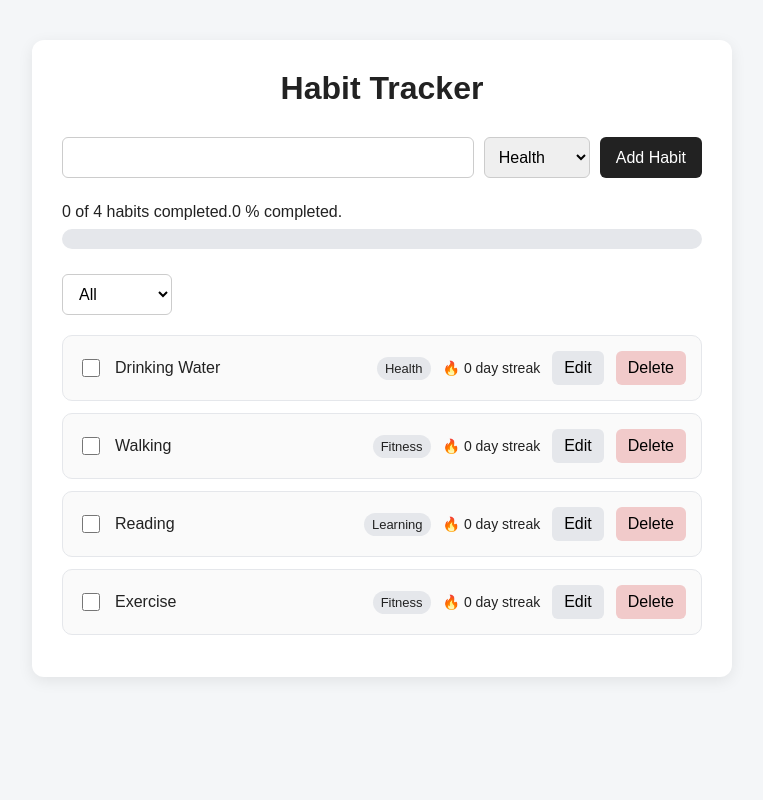
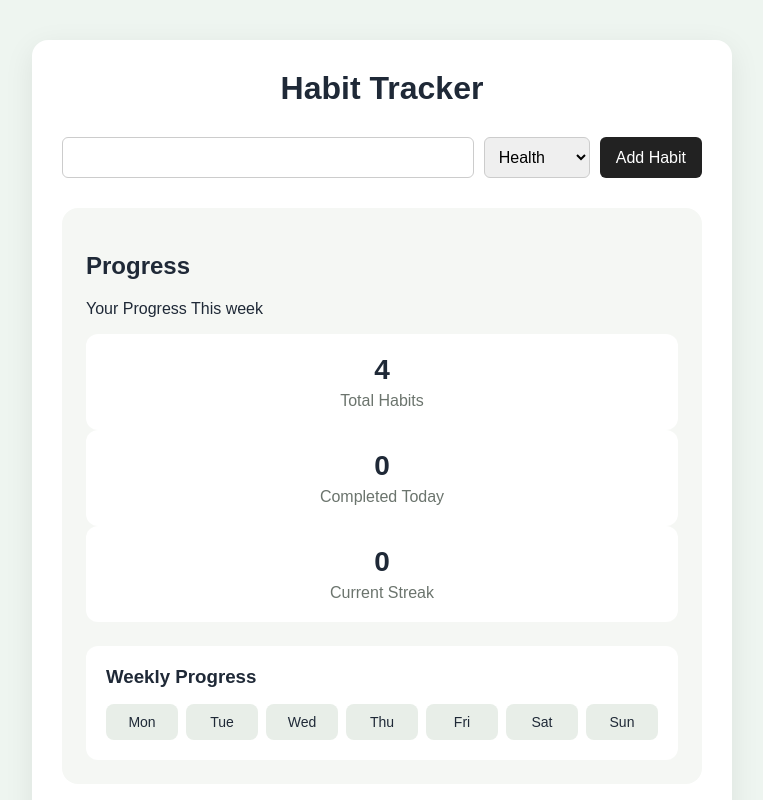
Before and after one commit to Mumbinyaguthii/Habit-Tracker, a React (Vite) app: page / in a window 1280 px wide. Shown: the top 800 px of the page, without its empty margins (258-1021 px from the left). Built offline with nearby package versions, Linux system fonts and the light colour scheme.

Commit message:
added a progress section

```diff
--- a/src/App.jsx
+++ b/src/App.jsx
@@ -3,6 +3,7 @@ import HabitForm from "./components/HabitForm";
 import ProgressBar from "./components/ProgressBar";
 import CategoryFilter from "./components/CategoryFilter";
 import HabitList from "./components/HabitList";
+import Progress from "./components/Progress";
 
 const App = () => {
   const [habits, setHabits] = useState(() => {
@@ -151,6 +152,8 @@ const App = () => {
         addHabit={addHabit}
       />
 
+      <Progress habits={habits} />
+
       <ProgressBar
         completedHabits={completedHabits}
         habits={habits}
--- /dev/null
+++ b/src/components/Progress.jsx
@@ -0,0 +1,44 @@
+const Progress = ({ habits }) => {
+  return (
+    <section className="progress-container">
+      <h2>Progress</h2>
+
+      <div className="Progress-header">
+        <p>Your Progress This week</p>
+      </div>
+
+      <div className="Progress-stats">
+        <div className="stat-card">
+          <h3>{habits.length}</h3>
+          <p>Total Habits</p>
+        </div>
+
+        <div className="stat-card">
+          <h3>0</h3>
+          <p>Completed Today</p>
+        </div>
+
+        <div className="stat-card">
+          <h3>0</h3>
+          <p>Current Streak</p>
+        </div>
+      </div>
+
+      <div className="weekly-progress">
+        <h3>Weekly Progress</h3>
+
+        <div className="week-days">
+          <span>Mon</span>
+          <span>Tue</span>
+          <span>Wed</span>
+          <span>Thu</span>
+          <span>Fri</span>
+          <span>Sat</span>
+          <span>Sun</span>
+        </div>
+      </div>
+    </section>
+  );
+};
+
+export default Progress;
--- a/src/index.css
+++ b/src/index.css
@@ -5,8 +5,8 @@
 body {
   margin: 0;
   font-family: sans-serif;
-  background: #f4f6f8;
-  color: #222;
+  background: #eef5f0;
+  color: #1f2937;
 }
 
 #root {
@@ -30,8 +30,8 @@ select {
   margin: 40px auto;
   padding: 30px;
   background: white;
-  border-radius: 12px;
-  box-shadow: 0 4px 15px rgba(0, 0, 0, 0.08);
+  border-radius: 16px;
+  box-shadow: 0 8px 30px rgba(0, 0, 0, 0.08);
 }
 
 .habit-form {
@@ -64,6 +64,73 @@ select {
   opacity: 0.85;
 }
 
+.progress-container {
+  margin-top: 30px;
+  padding: 24px;
+  border-radius: 16px;
+  background-color: #f5f7f4;
+}
+
+.progress h2 {
+  margin: 0;
+  font-size: 24px;
+}
+
+.progress-header p {
+  margin-top: 16px;
+  color: #6b746d;
+}
+
+.progress-stats {
+  display: grid;
+  grid-template-columns: repeat(3 1fr);
+  gap: 16px;
+  margin-top: 20px;
+}
+
+.stat-card {
+  padding: 20px;
+  border-radius: 12px;
+  background-color: white;
+  text-align: center;
+}
+
+.stat-card h3 {
+  margin: 0;
+  font-size: 28px;
+}
+
+.stat-card p {
+  margin: 6px 0 0;
+  color: #6b746d;
+}
+
+.weekly-progress {
+  margin-top: 24px;
+  padding: 20px;
+  border-radius: 12px;
+  background-color: white;
+}
+
+.weekly-progress h3 {
+  margin: 0;
+}
+
+.week-days {
+  display: grid;
+  grid-template-columns: repeat(7, 1fr);
+  gap: 8px;
+  margin-top: 16px;
+}
+
+.week-days span {
+  padding: 10px 5px;
+  border-radius: 8px;
+  background-color: #e8eee8;
+  text-align: center;
+  font-size: 14px;
+}
+
 .progress-section {
   margin-bottom: 25px;
 }
@@ -83,8 +150,8 @@ select {
 
 .progress {
   height: 100%;
-  border-radius: 10px;
-  background: #4caf50;
+  border-radius: 16px;
+  background: #2f7d4a;
   transition: width 0.3s ease;
 }
 
@@ -100,57 +167,74 @@ select {
 .habit-item {
   display: flex;
   align-items: center;
-  gap: 12px;
-  padding: 15px;
+  gap: 14px;
+  padding: 16px 18px;
   margin-bottom: 12px;
-  border: 1px solid #e5e7eb;
-  border-radius: 10px;
-  background: #fafafa;
+  border: 1px solid #dfe7e2;
+  border-radius: 12px;
+  background: #ffffff;
+  transition:
+    transform 0.2s ease,
+    box-shadow 0.2s ease;
+}
+
+.habit-item:hover {
+  transform: translateY(-2px);
+  box-shadow: 0 5px 15px rgba(0, 0, 0, 0.07);
 }
 
 .habit-item input[type="checkbox"] {
-  width: 18px;
-  height: 18px;
+  width: 19px;
+  height: 19px;
   cursor: pointer;
+  accent-color: #2f7d4a;
 }
 
 .habit-item span:first-of-type {
   flex: 1;
-  font-weight: 500;
+  font-weight: 600;
+  font-size: 16px;
 }
 
 .habit-item span:nth-of-type(2) {
   font-size: 13px;
-  padding: 4px 8px;
-  border-radius: 12px;
-  background: #e5e7eb;
+  padding: 5px 10px;
+  border-radius: 20px;
+  background: #e8f3eb;
+  color: #2f7d4a;
+  font-weight: 500;
 }
 
 .streak {
   margin: 0;
   font-size: 14px;
   white-space: nowrap;
+  color: #555;
 }
 
 .edit,
 .del {
   border: none;
-  padding: 8px 12px;
-  border-radius: 6px;
+  padding: 8px 13px;
+  border-radius: 7px;
   cursor: pointer;
+  transition: 0.2s ease;
 }
 
 .edit {
-  background: #e5e7eb;
+  background: #eef1f3;
+  color: #333;
 }
 
 .del {
-  background: #f1caca;
+  background: #f8dada;
+  color: #9b2c2c;
 }
 
 .edit:hover,
 .del:hover {
-  opacity: 0.8;
+  transform: translateY(-1px);
+  opacity: 0.9;
 }
 
 @media (max-width: 600px) {
```
